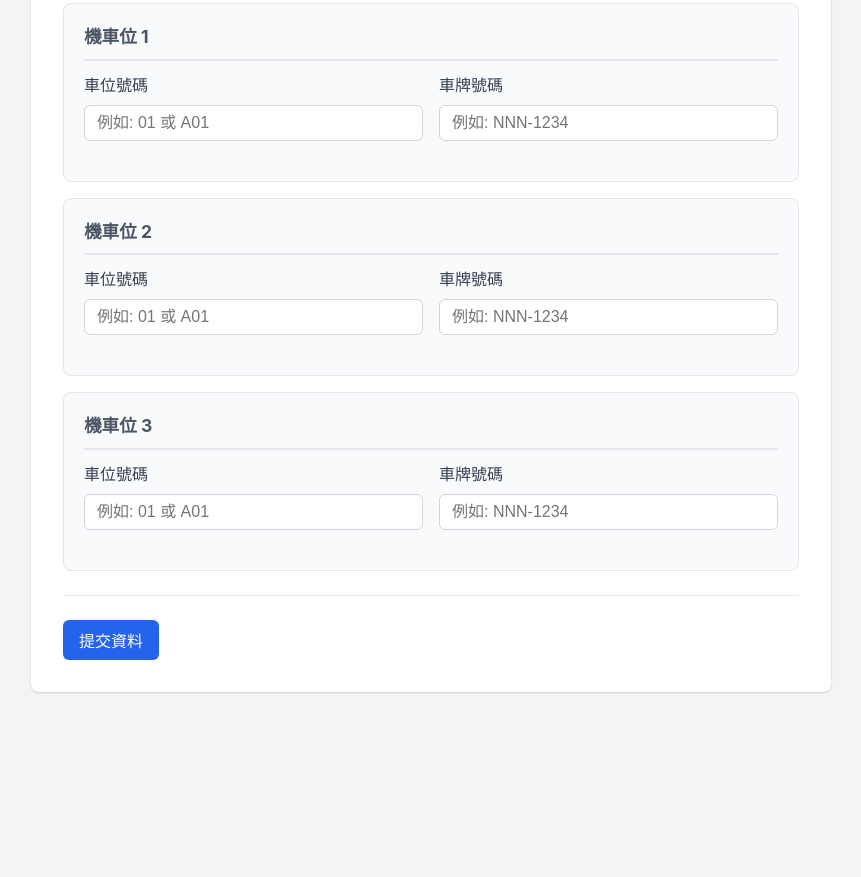
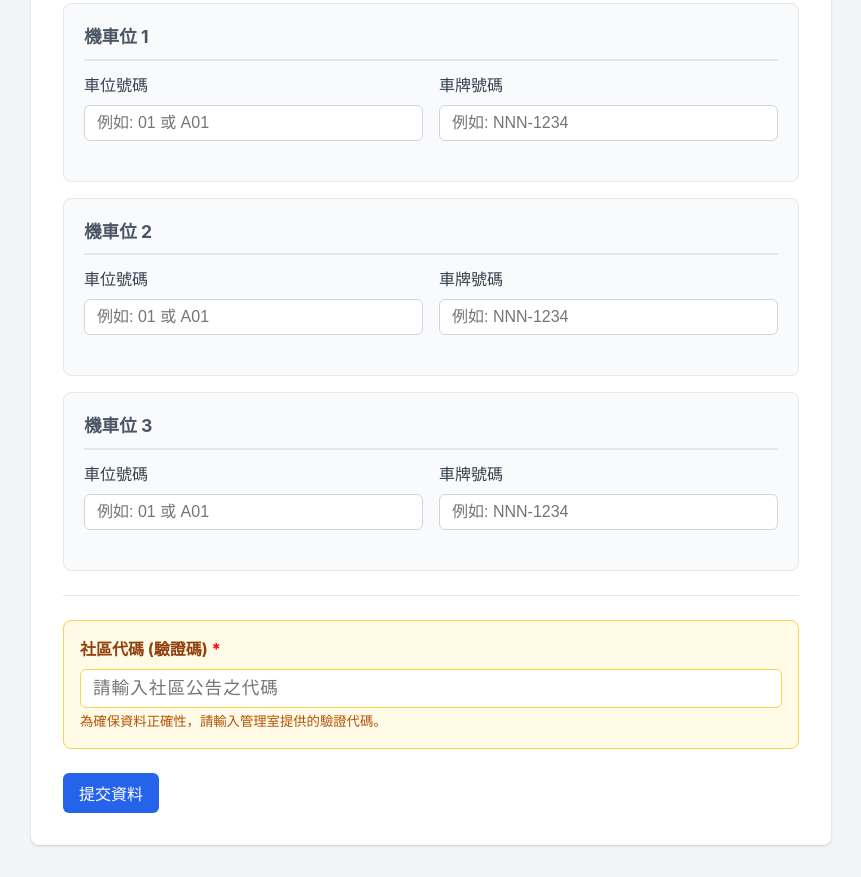
Before and after one commit to miketsai1008/resident-system, a plain HTML site: page index.html in a window 1280 px wide. Shown: the part 1198-2075 px from the top of the page, without its empty margins (209-1070 px from the left). Before the commit the page ends 1922 px from the top, so only its background shows below. Drawn offline with nearby package versions, Linux system fonts and the light colour scheme.

Commit message:
新增上傳資料驗證代碼

```diff
--- a/index.html
+++ b/index.html
@@ -162,6 +162,15 @@
                     </div>
 
                     <hr style="margin: 1.5rem 0; border: 0; border-top: 1px solid #e5e7eb;">
+
+                    <div class="form-group"
+                        style="margin-bottom: 1.5rem; background: #fffbe6; padding: 1rem; border-radius: 8px; border: 1px solid #fcd34d;">
+                        <label style="font-weight: bold; color: #92400e;">社區代碼 (驗證碼) <span
+                                style="color:red">*</span></label>
+                        <input type="text" v-model="form.passcode" placeholder="請輸入社區公告之代碼" required
+                            style="font-size: 1.1rem; letter-spacing: 1px; border: 1px solid #fcd34d;">
+                        <small style="color: #b45309;">為確保資料正確性，請輸入管理室提供的驗證代碼。</small>
+                    </div>
 
                     <div v-if="submitStatus.message"
                         :class="['alert', submitStatus.success ? 'alert-success' : 'alert-error']">
--- a/js/main.js
+++ b/js/main.js
@@ -49,6 +49,8 @@ createApp({
             MotoSpot1_Num: '', MotoSpot1_Plate: '', MotoSpot1_IsRented: false, MotoSpot1_RenterUnit: '',
             MotoSpot2_Num: '', MotoSpot2_Plate: '', MotoSpot2_IsRented: false, MotoSpot2_RenterUnit: '',
             MotoSpot3_Num: '', MotoSpot3_Plate: '', MotoSpot3_IsRented: false, MotoSpot3_RenterUnit: '',
+
+            passcode: '', // Community Passcode
 
             IsRenter: false,
             OwnerName: '',
```
Also changed, not shown: 1 other file.
